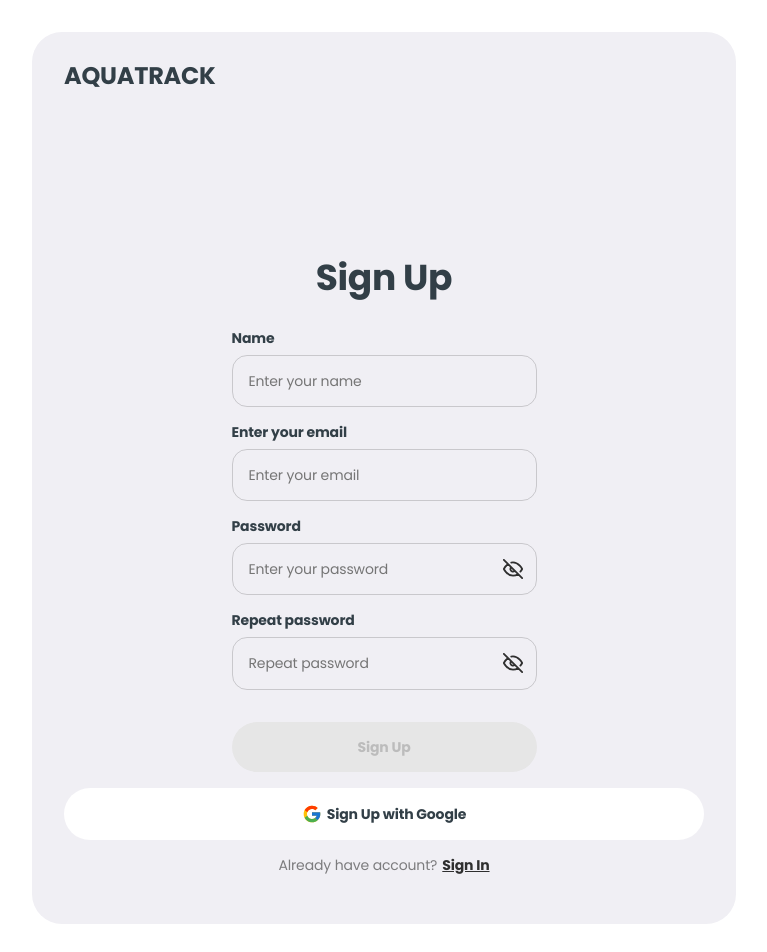
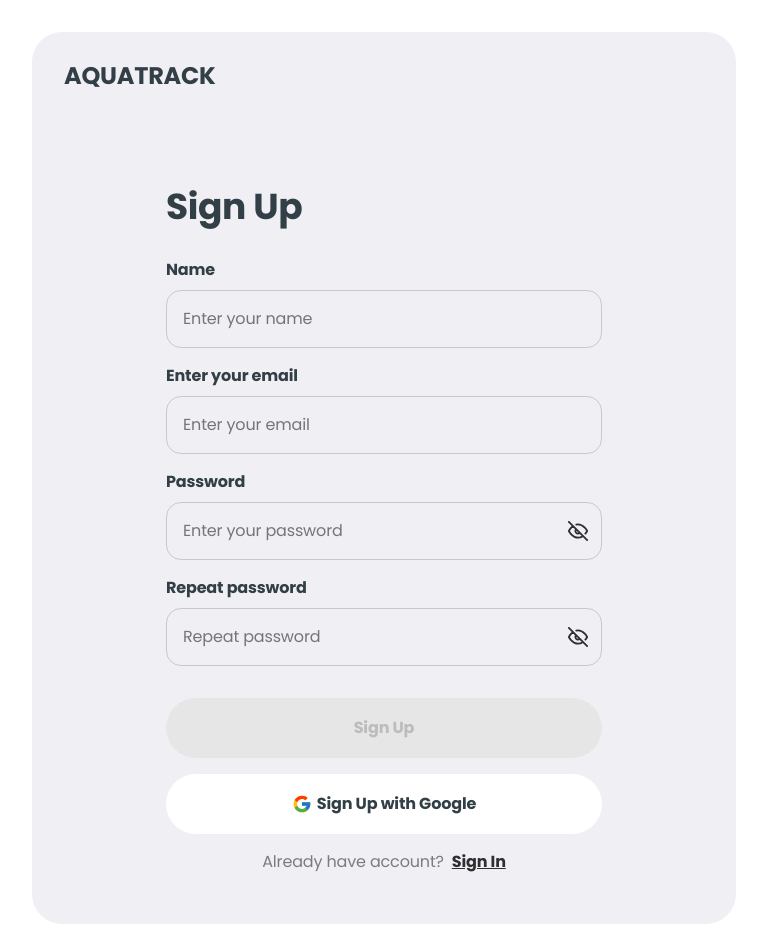
Before and after one commit to sudeepbanerjeechopra/project-aqua-track, a React (Vite) app: page /signup in a window 1280 px wide. Shown: the top 952 px of the page, without its empty margins (256-1023 px from the left). Built offline with nearby package versions, Linux system fonts and the light colour scheme.

Commit message:
style is ready

```diff
--- a/src/components/Home/WelcomeSection/Welcome/Welcome.jsx
+++ b/src/components/Home/WelcomeSection/Welcome/Welcome.jsx
@@ -4,7 +4,7 @@ import style from './Welcome.module.css';
 
 const Welcome = () => {
   return (
-    <WrapperWelcome>
+    <WrapperWelcome classNameLogo={style.wrapperLogo}>
       <p className={style.welcomeText}>Record daily water intake and track</p>
       <h1 className={style.welcomeTitle}>Water consumption tracker</h1>
       <div className={style.welcomeBtn}>
--- a/src/components/Home/WelcomeSection/Welcome/Welcome.module.css
+++ b/src/components/Home/WelcomeSection/Welcome/Welcome.module.css
@@ -1,3 +1,7 @@
+.wrapperLogo {
+    margin-bottom: 74px;
+}
+
 .welcomeText {
     font-weight: 400;
     font-size: 14px;
@@ -58,6 +62,10 @@
 }
 
 @media (min-width: 768px) {
+    .wrapperLogo {
+        margin-bottom: 50px;
+    }
+
     .welcomeText {
         font-size: 16px;
         line-height: 1.5;
@@ -88,6 +96,10 @@
 }
 
 @media (min-width: 1440px) {
+    .wrapperLogo {
+        margin-bottom: 0;
+    }
+
     .welcomeTitle {
         font-size: 80px;
         line-height: 0.95;
--- a/src/components/SignUpForm/SignUpForm.jsx
+++ b/src/components/SignUpForm/SignUpForm.jsx
@@ -44,7 +44,10 @@ const SignUpForm = () => {
 
   return (
     <>
-      <WrapperWelcome className={style.signUp}>
+      <WrapperWelcome
+        classNameLogo={style.signUp}
+        classNameWelcom={style.welcomPadding}
+      >
         <div className={style.signUpBlock}>
           <h2 className={style.signUpTitle}>Sign Up</h2>
 
--- a/src/components/SignUpForm/SignUpForm.module.css
+++ b/src/components/SignUpForm/SignUpForm.module.css
@@ -1,5 +1,5 @@
 .signUp {
-    margin-bottom: 126px;
+    margin-bottom: 70px;
 }
 
 .signUpTitle {
@@ -146,13 +146,12 @@
 
 @media (min-width: 768px) {
     .signUp {
-        margin-bottom: 171px;
+        margin-bottom: 100px;
     }
 
     .signUpBlock {
-        display: flex;
-        flex-direction: column;
-        align-items: center;
+        width: 436px;
+        margin: 0 auto;
     }
 
     .signUpTitle {
@@ -161,9 +160,53 @@
         letter-spacing: -0.01em;
     }
 
+    .formLabel {
+        font-size: 16px;
+        line-height: 1.5;
+        letter-spacing: -0.01em;
+    }
+
+    .formInput {
+        font-size: 16px;
+        line-height: 1.5;
+        letter-spacing: -0.01em;
+    }
+
+    .eyeBtn {
+        top: 18px;
+        right: 20px;
+    }
+
+    .btnSignUp {
+        font-size: 16px;
+        line-height: 1.5;
+        letter-spacing: -0.01em;
+
+        padding: 18px 0;
+    }
+
+    .haveAccount {
+        gap: 8px;
+    }
+
+    .haveAccountText {
+        font-size: 16px;
+        line-height: 1.5;
+        letter-spacing: -0.01em;
+    }
+
+    .haveAccountSignIn {
+        font-size: 16px;
+        line-height: 1.5;
+        letter-spacing: -0.01em;
+    }
 }
 
 @media (min-width: 1440px) {
+    .welcomPadding {
+        padding-bottom: 100px;
+    }
+
     .signUp {
         margin-bottom: 74px;
     }
@@ -173,7 +216,6 @@
     }
 }
 
-
 .formInput:-webkit-autofill,
 .formInput:-webkit-autofill:hover,
 .formInput:-webkit-autofill:focus {
--- a/src/shared/components/GoogleBtn/GoogleBtn.module.css
+++ b/src/shared/components/GoogleBtn/GoogleBtn.module.css
@@ -27,3 +27,13 @@
 .googleIcon {
     font-size: 20px;
 }
+
+@media (min-width: 768px) {
+    .googleBtn {
+        font-size: 16px;
+        line-height: 1.5;
+        letter-spacing: -0.01em;
+
+        padding: 18px 0;
+    }
+}
--- a/src/shared/components/WrapperWelcome/WrapperWelcome.jsx
+++ b/src/shared/components/WrapperWelcome/WrapperWelcome.jsx
@@ -1,11 +1,11 @@
 import Logo from '../Logo/Logo';
 import style from './WrapperWelcome.module.css';
 
-const WrapperWelcome = ({ children, className }) => {
+const WrapperWelcome = ({ children, classNameLogo, classNameWelcom }) => {
   return (
     <>
-      <div className={style.welcome}>
-        <Logo className={`${style.welcomeLogo} ${className}`} />
+      <div className={`${style.welcome} ${classNameWelcom}`}>
+        <Logo className={`${style.welcomeLogo} ${classNameLogo}`} />
         {children}
       </div>
     </>
--- a/src/shared/components/WrapperWelcome/WrapperWelcome.module.css
+++ b/src/shared/components/WrapperWelcome/WrapperWelcome.module.css
@@ -4,17 +4,9 @@
     padding: 24px 16px 67px;
 }
 
-.welcomeLogo {
-    margin-bottom: 74px;
-}
-
 @media (min-width: 768px) {
     .welcome {
         padding: 32px 32px 50px;
-    }
-
-    .welcomeLogo {
-        margin-bottom: 50px;
     }
 }
 
@@ -23,8 +15,4 @@
         width: 672px;
         padding: 32px 32px 188px;
     }
-
-    .welcomeLogo {
-        margin-bottom: 132px;
-    }
 }
```
